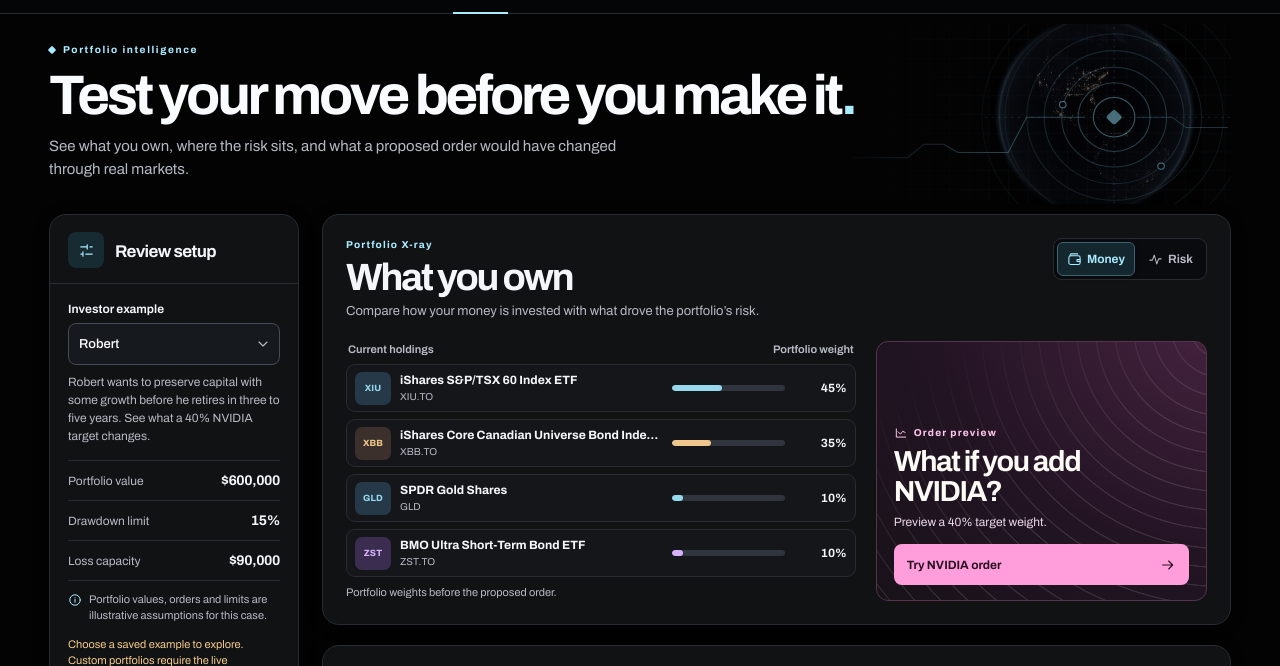
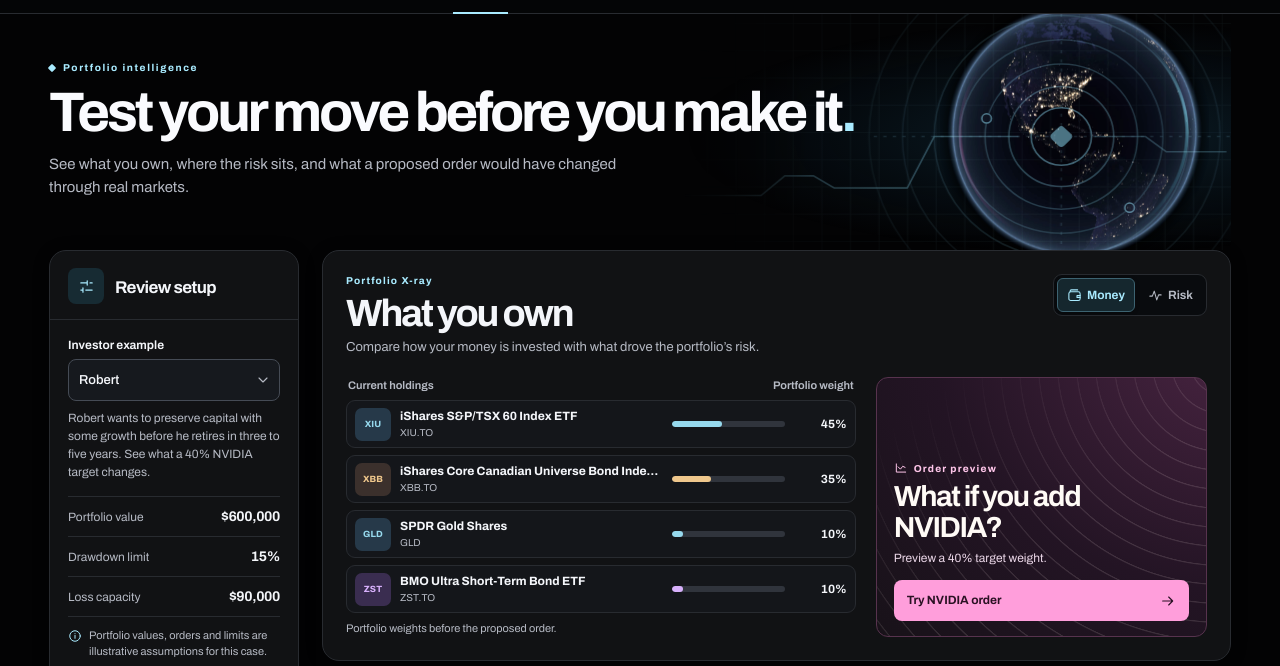
Before and after one commit to shmorsi/poly-datathon-2026, a plain HTML site: page web/review.html in a window 1280 px wide. Shown: the part 54-720 px from the top of the page. Drawn offline with Linux system fonts and the light colour scheme; no server answers.

Commit message:
Add NASA night Earth and accessible motion to the review

```diff
--- a/web/review.css
+++ b/web/review.css
@@ -15,7 +15,7 @@ h1,h2,h3,p,dl,dd{margin:0}
 .icon{display:inline-block;width:20px;height:20px;fill:none;stroke:currentColor;stroke-width:1.7;stroke-linecap:round;stroke-linejoin:round;vertical-align:middle;flex:none}
 .symbol-library{position:absolute;width:0;height:0;overflow:hidden;pointer-events:none}
 .sr-only,.skip-link:not(:focus){position:absolute;width:1px;height:1px;overflow:hidden;clip-path:inset(50%);white-space:nowrap}
-.skip-link{position:fixed;left:12px;top:12px;z-index:8;padding:10px 16px;border-radius:8px;background:white;color:var(--cyan)}
+.skip-link{position:fixed;left:12px;top:12px;z-index:8;padding:10px 16px;border:1px solid var(--cyan);border-radius:8px;background:var(--surface);color:var(--cyan)}
 .topbar{position:sticky;z-index:4;top:0;background:rgb(255 254 251/.94);border-bottom:1px solid var(--line);backdrop-filter:blur(14px)}
 .topbar-inner{max-width:1504px;margin:auto;min-height:67px;padding:0 49px;display:grid;grid-template-columns:1fr auto 1fr;align-items:center;gap:24px}
 .brand{display:inline-flex;align-items:center;gap:10px;width:max-content;max-width:100%;font-weight:820;letter-spacing:.04em;white-space:nowrap;line-height:1.15}
@@ -375,6 +375,9 @@ dialog::backdrop{background:rgb(32 19 26/.58);backdrop-filter:blur(2px)}
   --order-line: #ff5fc8;
   --after-tint: #241322;
   --input: #16191e;
+  --review-earth-enter: 980ms;
+  --review-orbit-pass: 2380ms;
+  --review-evidence-enter: 330ms;
 }
 .topbar { background: rgb(5 6 7/.94); }
 .brand-mark { background: #a9ebff; color: #0b2430; }
@@ -451,18 +454,94 @@ dialog::backdrop{background:rgb(32 19 26/.58);backdrop-filter:blur(2px)}
 .scenario-button:hover:not(:disabled){background:#f3e4ff}
 }
 
+/* Night Earth uses the single local NASA poster. The sweep and orbit are small CSS layers. */
+.masthead { min-height: 236px; }
+.masthead-visual {
+  width: min(48%, 610px);
+  height: 100%;
+  top: 0;
+  opacity: 1;
+  isolation: isolate;
+  mask-image: linear-gradient(90deg, transparent, #000 26%);
+}
+.masthead-visual::before {
+  content: '';
+  position: absolute;
+  inset: 0;
+  background: radial-gradient(ellipse at 75% 52%, #102b3a 0%, #07121a 36%, transparent 67%);
+  opacity: .66;
+}
+.masthead-globe {
+  width: clamp(247px, 21vw, 306px);
+  aspect-ratio: 1;
+  position: absolute;
+  top: 50%;
+  right: 4%;
+  transform: translateY(-50%);
+  isolation: isolate;
+}
 .masthead-earth {
   position: absolute;
-  inset: -2px 2% -4px 20%;
-  background: url('vendor/nasa/earth-poster-americas.jpg') 76% 49% / 212px auto no-repeat;
-  opacity: .54;
+  inset: 0;
+  background: url('vendor/nasa/earth-poster-americas.jpg') center / 100% auto no-repeat;
+  filter: brightness(1.48) saturate(.92);
+  mask-image: radial-gradient(circle, #000 62%, transparent 72%);
+  opacity: .98;
   mix-blend-mode: screen;
-  mask-image: radial-gradient(ellipse at 73% 48%, #000 48%, transparent 78%);
+}
+.masthead-orbit {
+  position: absolute;
+  inset: 7%;
+  border-radius: 50%;
+  background: conic-gradient(from 26deg, transparent 4%, #7edcf5 15%, #63d0e77a 21%, transparent 34%, transparent 51%, #ff78cc68 65%, transparent 77%);
+  mask-image: radial-gradient(circle, transparent 68%, #000 69%, #000 70%, transparent 71%);
+  opacity: .53;
+}
+.masthead-sweep {
+  position: absolute;
+  inset: 7%;
+  overflow: hidden;
+  border-radius: 50%;
+  pointer-events: none;
+}
+.masthead-sweep::before {
+  content: '';
+  position: absolute;
+  inset: -33% 0;
+  background: linear-gradient(105deg, transparent 29%, #81e5ff10 45%, #abedff55 49%, #ffe6fb96 50%, #cbb1ff28 51%, transparent 68%);
+  opacity: 0;
+  mix-blend-mode: screen;
 }
 .masthead-visual svg {
-  position: relative;
+  position: absolute;
   z-index: 1;
-  opacity: .7;
+  inset: 0;
+  opacity: .51;
+  mix-blend-mode: screen;
+}
+@media (prefers-reduced-motion: no-preference) {
+  .masthead-earth { animation: review-earth-arrive var(--review-earth-enter) both; }
+  .masthead-orbit { animation: review-orbit-arrive var(--review-orbit-pass) both; }
+  .masthead-sweep::before { animation: review-earth-pass var(--review-orbit-pass) both; }
+  .explain-result:not([hidden]):has(> .badge) { animation: review-evidence-arrive var(--review-evidence-enter) both; }
+  @keyframes review-earth-arrive {
+    from { opacity: .24; transform: translateY(13px) scale(.97); }
+    to { opacity: .98; transform: translateY(0) scale(1); }
+  }
+  @keyframes review-orbit-arrive {
+    from { opacity: .1; transform: rotate(-130deg); }
+    55% { opacity: .75; }
+    to { opacity: .53; transform: rotate(0); }
+  }
+  @keyframes review-earth-pass {
+    0%, 16% { opacity: 0; transform: translateX(-82%); }
+    38%, 62% { opacity: .82; }
+    85%, 100% { opacity: 0; transform: translateX(82%); }
+  }
+  @keyframes review-evidence-arrive {
+    from { opacity: .35; transform: translateY(4px); }
+    to { opacity: 1; transform: translateY(0); }
+  }
 }
 .masthead h1 {
   letter-spacing: -.058em;
@@ -558,8 +637,25 @@ dialog::backdrop{background:rgb(32 19 26/.58);backdrop-filter:blur(2px)}
   .button.primary:hover:not(:disabled) { background: #d2f4ff; border-color: #d2f4ff; }
   .button.outline:hover:not(:disabled) { border-color: #598393; }
 }
-@media (max-width: 800px) {
-  .masthead-earth { display: none; }
+@media (max-width: 820px) {
+  .masthead {
+    display: block;
+    min-height: 0;
+    padding-bottom: 12px;
+  }
+  .masthead-visual {
+    display: block;
+    position: relative;
+    width: 100%;
+    height: 96px;
+    top: auto;
+    right: auto;
+    margin-top: 6px;
+    mask-image: linear-gradient(90deg, transparent, #000 16%, #000 91%, transparent);
+  }
+  .masthead-visual::before { background: radial-gradient(ellipse at 69% 52%, #102b3a 0%, #07121a 30%, transparent 67%); }
+  .masthead-globe { width: 116px; right: calc(30% - 58px); }
+  .masthead-visual svg { opacity: .36; }
 }
 
 .portfolio-controls,
--- a/web/review.html
+++ b/web/review.html
@@ -59,7 +59,11 @@
       <p>See what you own, where the risk sits, and what a proposed order would have changed through real markets.</p>
     </div>
     <div class="masthead-visual" aria-hidden="true">
-      <div class="masthead-earth"></div>
+      <div class="masthead-globe">
+        <div class="masthead-earth"></div>
+        <div class="masthead-orbit"></div>
+        <div class="masthead-sweep"></div>
+      </div>
       <svg viewBox="0 0 375 180" fill="none" preserveAspectRatio="xMidYMid slice">
         <defs><pattern id="review-grid" width="18" height="18" patternUnits="userSpaceOnUse"><path d="M0 18V0h18" stroke="currentColor" stroke-opacity=".13" stroke-width=".7"/></pattern><linearGradient id="grid-fade"><stop offset="0" stop-color="#000"/><stop offset=".4" stop-color="#fff"/></linearGradient><mask id="grid-mask"><path d="M0 0h375v180H0z" fill="url(#grid-fade)"/></mask></defs>
         <g mask="url(#grid-mask)"><path d="M0 0h375v180H0z" fill="url(#review-grid)"/>
```
